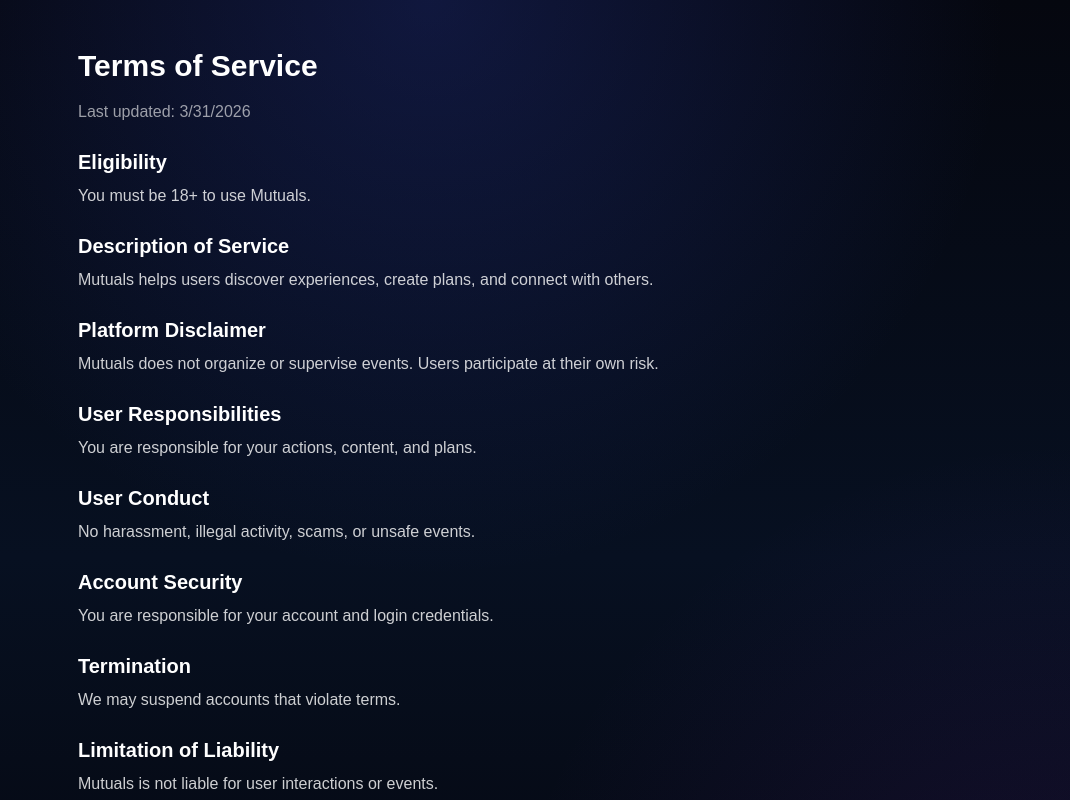
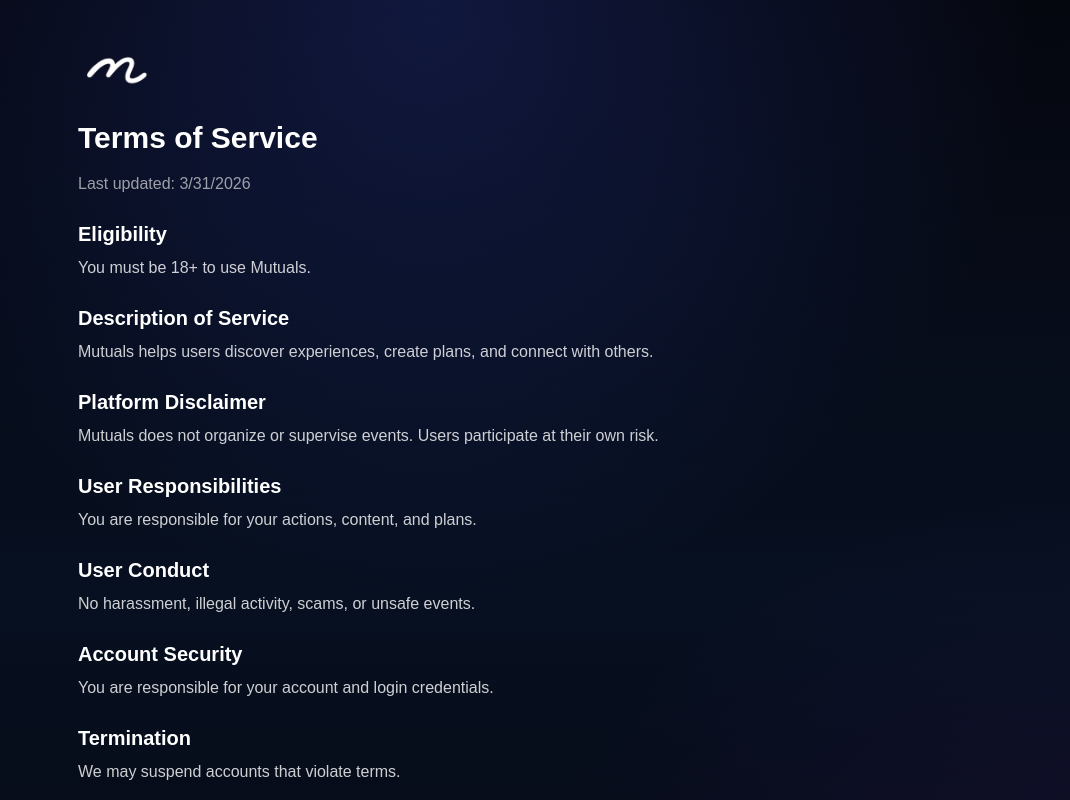
Before and after one commit to richavakharia/MutualsWebsite, a Next.js app: page /terms in a window 1280 px wide. Shown: the top 800 px of the page, without its empty margins (210-1280 px from the left). Built offline with nearby package versions, Linux system fonts and the light colour scheme.

Commit message:
add home logo button to pages

```diff
--- a/app/support/page.tsx
+++ b/app/support/page.tsx
@@ -1,3 +1,6 @@
+import Link from "next/link";
+import Image from "next/image";
+
 export default function SupportPage() {
   return (
     <main className="relative min-h-screen overflow-hidden text-white">
@@ -6,6 +9,21 @@
       <div className="absolute inset-0 -z-10 bg-[radial-gradient(circle_at_bottom_right,rgba(117,39,189,0.14)_0%,transparent_35%)]" />
 
       <div className="mx-auto max-w-3xl px-6 py-12 sm:px-8">
+
+        {/* LOGO BUTTON */}
+        <div className="mb-8">
+          <Link href="/" aria-label="Go home">
+            <Image
+              src="/m-removebg-preview.png"
+              alt="Mutuals home"
+              width={48}
+              height={48}
+              className="h-10 w-auto cursor-pointer transition hover:opacity-80"
+              priority
+            />
+          </Link>
+        </div>
+
         <h1 className="mb-4 text-3xl font-bold">Support</h1>
 
         <p className="text-white/80">
--- a/app/terms/page.tsx
+++ b/app/terms/page.tsx
@@ -1,12 +1,31 @@
+import Link from "next/link";
+import Image from "next/image";
+
 export default function TermsPage() {
   return (
     <main className="relative min-h-screen overflow-hidden text-white">
-      {/* Background (same as Support) */}
+
+      {/* Background */}
       <div className="absolute inset-0 -z-10 bg-[#05070f]" />
       <div className="absolute inset-0 -z-10 bg-[radial-gradient(circle_at_top,rgba(40,58,160,0.32)_0%,rgba(40,58,160,0.18)_22%,transparent_48%),linear-gradient(180deg,#05070f_0%,#071021_55%,#05070f_100%)]" />
       <div className="absolute inset-0 -z-10 bg-[radial-gradient(circle_at_bottom_right,rgba(117,39,189,0.14)_0%,transparent_35%)]" />
 
       <div className="mx-auto max-w-3xl px-6 py-12 sm:px-8">
+
+        {/* LOGO BUTTON */}
+        <div className="mb-8">
+          <Link href="/" aria-label="Go home">
+            <Image
+              src="/m-removebg-preview.png"
+              alt="Mutuals home"
+              width={48}
+              height={48}
+              className="h-10 w-auto cursor-pointer transition hover:opacity-80"
+              priority
+            />
+          </Link>
+        </div>
+
         <h1 className="text-3xl font-bold mb-4">Terms of Service</h1>
         <p className="text-white/60 mb-6">Last updated: 3/31/2026</p>
 
```
Also changed, not shown: public/m-removebg-preview.png (added).
